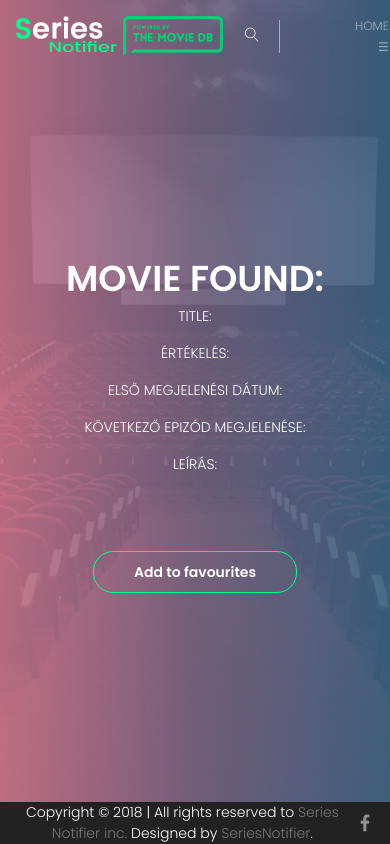
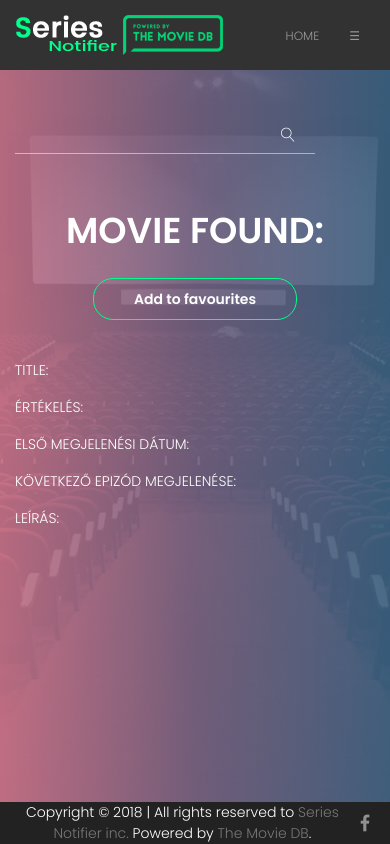
Before and after one commit to idemku/SeriesWatch, a Django app: page / in a window 390 px wide. Run offline with Django 3.2, Linux system fonts and the light colour scheme; parts of the project's set-up code (start-up, migrations or seed data) failed here and were passed over; some libraries are stand-ins or nearby versions.

Commit message:
Mobile optimization
fixed Search bar, add button

```diff
--- a/series/static/series/css/main.css
+++ b/series/static/series/css/main.css
@@ -123,7 +123,8 @@
 
 .primary-btn.banner-btn {
   color: #fff;
-  margin-top: 60px;
+  margin-top: 20px;
+  margin-bottom: 40px;
 }
 
 .primary-btn:hover {
@@ -219,8 +220,16 @@
 
 .search {
   padding: 6px 20px;
-  border-right: 1px solid rgba(255, 255, 255, 0.5);
+  border-bottom: 1px solid rgba(255, 255, 255, 0.5);
   cursor: pointer;
+}
+
+.searchtemp{
+	max-width: 500px;
+	min-width: 300px;
+	margin: auto;
+	margin-bottom: 50px;
+	position:relative;
 }
 
 .search span {
@@ -255,10 +264,10 @@
 .search-field input {
   line-height: 60px;
   background: none;
-  width: 600px;
+  width: 500px;
   border: none;
   color: #fff;
-  padding: 0 70px 0 25px;
+  padding: 0;
   font-weight: 400;
 }
 
@@ -276,7 +285,7 @@
 
 @media (max-width: 575px) {
   .search-field input {
-    width: 200px;
+    width: 300px;
   }
 }
 
--- a/series/templates/series/index.html
+++ b/series/templates/series/index.html
@@ -34,23 +34,13 @@
 		<div id="top"></div>
 		<!-- Start Header Area -->
 		<header class="default-header">
-			<div class="sticky-header">
+			<div class="sticky-header" style="background: rgba(50, 50, 50, 1);" >
 				<div class="container">
 					<div class="header-content d-flex justify-content-between align-items-center">
 						<div class="logo">
-							<a href="http://randomarcok.org" class="smooth"><img src="{% static "series/img/logo2.png" %}" alt=""></a>
+							<a href="https://series.demq.hu" class="smooth"><img src="{% static "series/img/logo2.png" %}" alt=""></a>
 						</div>
 						<div class="right-bar d-flex align-items-center">
-							<nav class="d-flex align-items-center">
-							<div class="search relative">
-								<span class="lnr lnr-magnifier"></span>
-								<form action="" class="search-field" method="post">
-									{% csrf_token %}
-									<input type="text" name="title" placeholder="Search here" onfocus="this.placeholder = ''" onblur="this.placeholder = 'Search here'">
-									<button class="search-submit"><span class="lnr lnr-magnifier"></span></button>
-								</form>
-							</div>
-							</nav>
 							<nav>
 							<div class="topnav" id="myTopnav">
 							  <a href="#home" class="active">Home</a>
@@ -69,16 +59,30 @@
 		<!-- Start Banner Area -->
 		<section class="banner-area relative">
 			<div class="container">
-				<div class="row fullscreen justify-content-center align-items-center">
-					<div class="col-lg-8">
-						<div class="banner-content text-center">
+				<div class="row justify-content-center align-items-center">
+					<div class="col-lg-8" style="padding-top:120px">
+						<div class="searchtemp text-right">
+							<nav>
+							<div class="search relative">
+								<span class="lnr lnr-magnifier"></span>
+								<form action="" class="search-field" method="post" autocomplete="off">
+									{% csrf_token %}
+									<input type="text" name="title" placeholder="Enter movie name here." onfocus="this.placeholder = ''" onblur="this.placeholder = 'Search here'">
+								</form>
+							</div>
+							</nav>
+						</div>
+					<div class="banner-content text-center" style="padding-bottom: 50px">
 							<h1 class="text-uppercase text-white">Movie found:</h1>
+							<div class="text-center">
+							<a href="#" class="primary-btn banner-btn">Add to favourites</a>
+							<div class="text-left">
 							<p class="text-uppercase text-white">Title: {{ name }}</p>
 							<p class="text-uppercase text-white">Értékelés: {{ vote_average }}</p>
 							<p class="text-uppercase text-white">Első megjelenési dátum: {{ first_air_date }}</p>
 							<p class="text-uppercase text-white">Következő epizód megjelenése: {{ next_episode_date }}</p>
         					<p class="text-uppercase text-white">Leírás: {{ overview }}</p>
-							<a href="#" class="primary-btn banner-btn">Add to favourites</a>
+							</div>
 						</div>
 					</div>
 				</div>
@@ -89,7 +93,7 @@
 		<footer class="section-full">
 			<div class="container">
 				<div class="footer-bottom d-flex justify-content-between align-items-center">
-					<p class="footer-text m-0">Copyright &copy; 2018  |  All rights reserved to <a href="#">Series Notifier inc.</a> Designed by <a href="https://randomarcok.org">SeriesNotifier</a>.</p>
+					<p class="footer-text m-0">Copyright &copy; 2018  |  All rights reserved to <a href="#">Series Notifier inc.</a> Powered by <a target="_blank" href="https://www.themoviedb.org/">The Movie DB</a>.</p>
 					<div class="footer-social d-flex align-items-center">
 						<a href="#"><i class="fa fa-facebook"></i></a>
 					</div>
```
Also changed, not shown: series/static/series/css/bootstrap.css, 1 other file.
